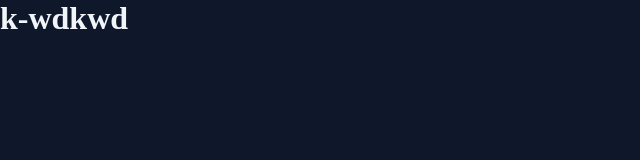
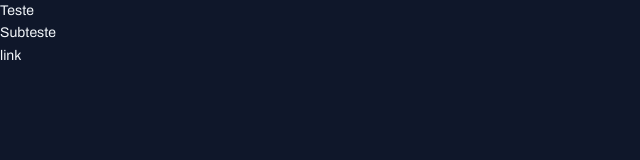
Before and after one commit to GabrielVinicius1106/projeto-portal-noticias, a plain HTML site: page index.html in a window 1280 px wide. Shown: the whole page, without its empty margins (0-640 px from the left). Drawn offline with Linux system fonts and the light colour scheme.

Commit message:
adicionar tipografia

```diff
--- a/index.html
+++ b/index.html
@@ -1,16 +1,20 @@
 <!DOCTYPE html>
 <html lang="pt-br">
 <head>
+  <link rel="preconnect" href="https://fonts.googleapis.com">
+  <link rel="preconnect" href="https://fonts.gstatic.com" crossorigin>
+
   <meta charset="UTF-8">
   <meta name="viewport" content="width=device-width, initial-scale=1.0">
   <title>Portal de Notícias</title>
 
   <link rel="stylesheet" href="styles/index.css">
+  <link href="https://fonts.googleapis.com/css2?family=Archivo:wght@100..900&display=swap" rel="stylesheet">
 
 </head>
 <body>
-  <h1>
-    k-wdkwd
-  </h1>
+  <h1>Teste</h1>
+  <h2>Subteste</h2>
+  <a href="#">link</a>
 </body>
 </html>
--- a/styles/global.css
+++ b/styles/global.css
@@ -21,9 +21,36 @@
 
   /* ================================ */
 
+  /* Tipografia */
+
+  --font-family: 'Archivo', sans-serif;
+  --h1: 800 24px/135% var(--font-family);
+  --h2: 800 16px/140% var(--font-family);
+  --h3: 800 14px/140% var(--font-family);
+  --text-span: 600 14px/145% var(--font-family);
+  --text-paragraph: 400 14px/160% var(--font-family);
+
 }
 
+/* Corpo */
+
 body {
+  font: var(--text-paragraph);
   background-color: var(--bg-color);
   color: var(--text-color-primary);
 }
+
+/* Links */
+
+a {
+  text-decoration: none;
+  color: inherit;
+}
+
+a:hover {
+  color: var(--brand-color-light);
+}
+
+h1, h2, h3 {
+  font: inherit;
+}
```
